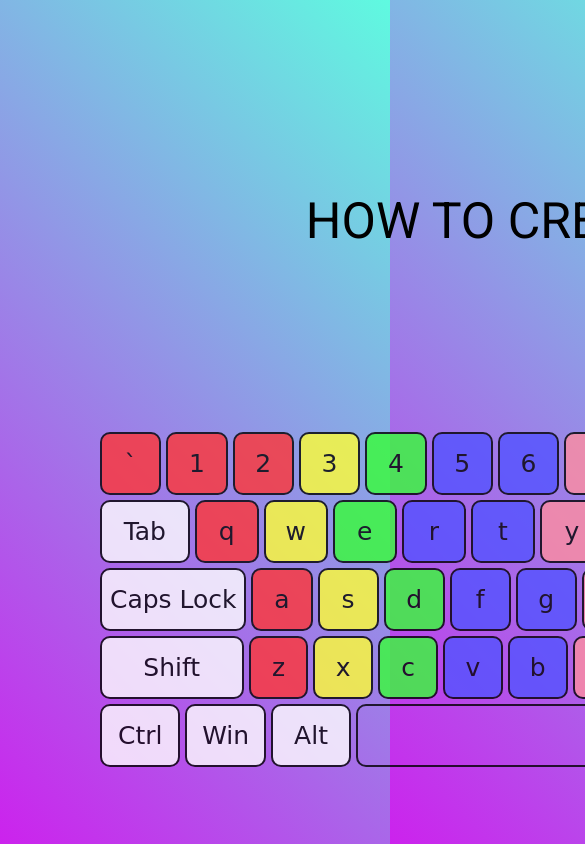
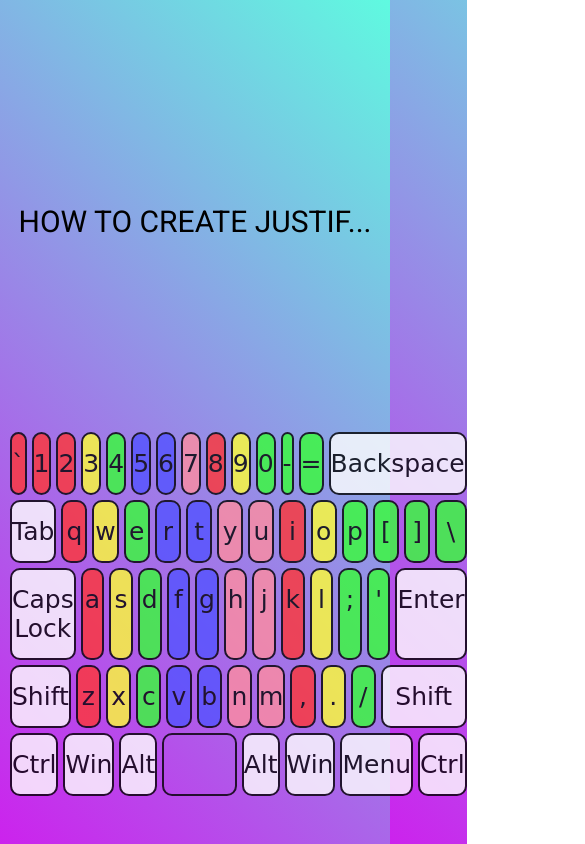
Before and after one commit to shodon2007/keyboard-stamina, a plain HTML site: page index.html in a window 390 px wide. Shown: the top 844 px of the page, 585 px wide, since content can reach past the window. Drawn offline with Linux system fonts and the light colour scheme; a web font is replaced by a local one.

Commit message:
added responsive

```diff
--- a/scss/style.scss
+++ b/scss/style.scss
@@ -179,11 +179,28 @@ body {
 
 @media (max-width: 1200px) {
     .body {
+        width: 100%;
         padding: 10px;
+    }
+
+    .keyboard {
+        width: 100%;
+    }
+
+    .buttons {
+        width: 100%;
+    }
+
+    .row {
+        width: 100%;
     }
 }
 
 @media (max-width: 1000px) {
+    .text {
+        font-size: 30px;
+    }
+
     .lesson__list {
         padding: 10px;
         grid-template-columns: repeat(4, 1fr);
```
Also changed, not shown: css/style.css.
